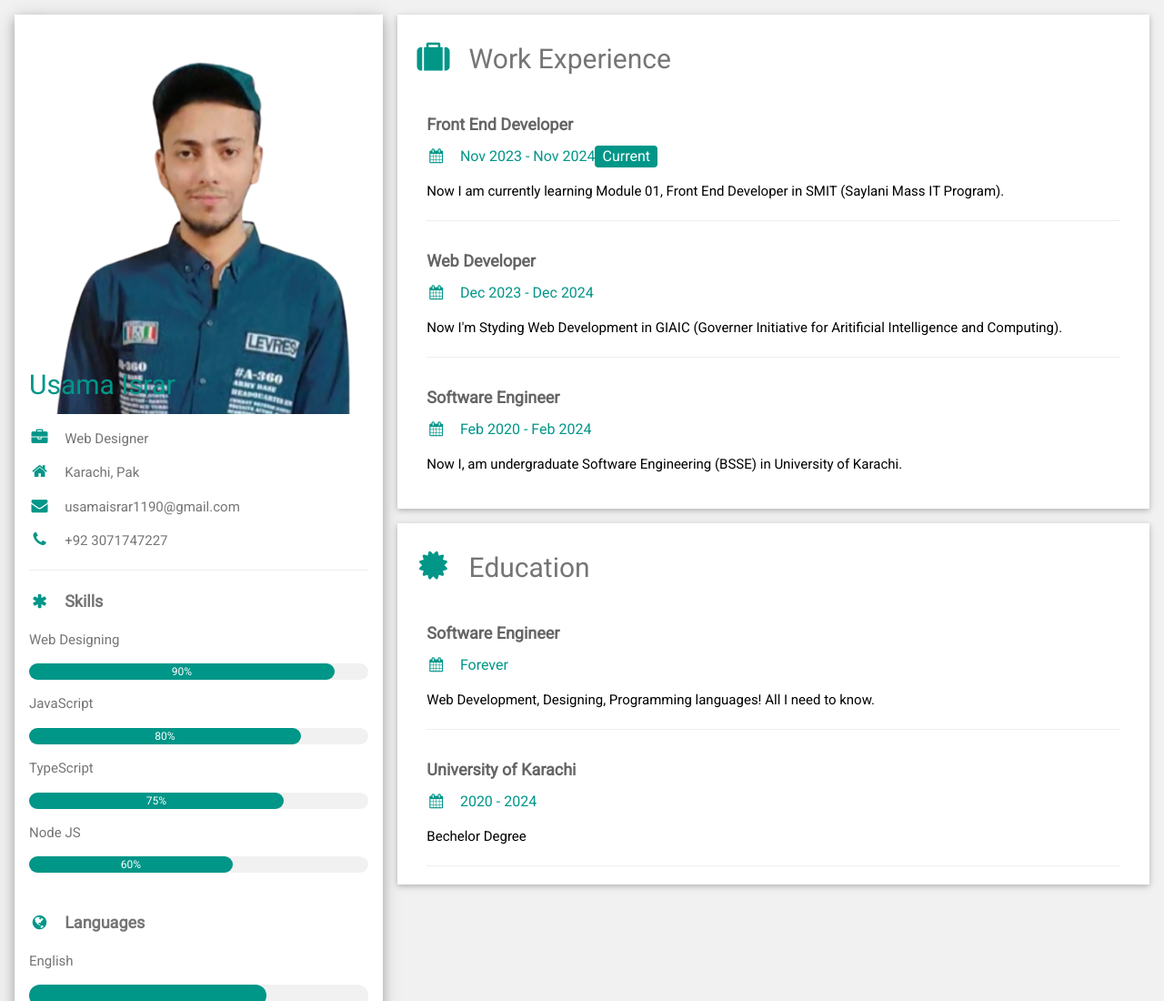
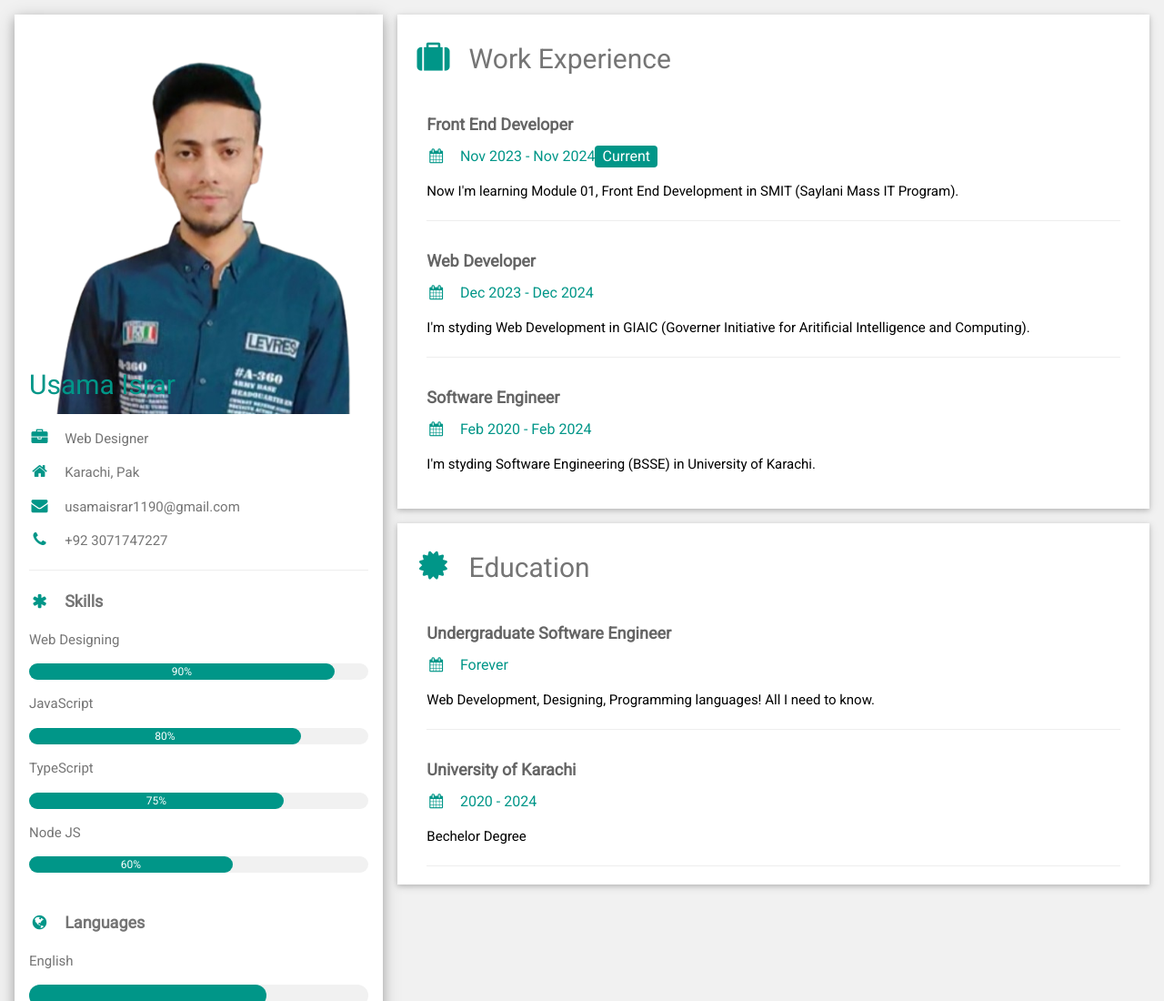
Before and after one commit to Usama1190/2nd-Profile-Card, a plain HTML site: page index.html in a window 1280 px wide. Shown: the top 1100 px of the page at 91% size. Drawn offline with nearby package versions, Linux system fonts and the light colour scheme.

Commit message:
index.html updated

```diff
--- a/index.html
+++ b/index.html
@@ -90,26 +90,26 @@
               <div class="w3-container">
                 <h5 class="w3-opacity"><b>Front End Developer</b></h5>
                 <h6 class="w3-text-teal"><i class="fa fa-calendar fa-fw w3-margin-right"></i>Nov 2023 - Nov 2024<span class="w3-tag w3-teal w3-round">Current</span></h6>
-                <p>Now I am currently learning Module 01, Front End Developer in SMIT (Saylani Mass IT Program).</p>
+                <p>Now I'm learning Module 01, Front End Development in SMIT (Saylani Mass IT Program).</p>
                 <hr>
               </div>
               <div class="w3-container">
                 <h5 class="w3-opacity"><b>Web Developer</b></h5>
                 <h6 class="w3-text-teal"><i class="fa fa-calendar fa-fw w3-margin-right"></i>Dec 2023 - Dec 2024</h6>
-                <p>Now I'm Styding Web Development in GIAIC (Governer Initiative for Aritificial Intelligence and Computing).</p>
+                <p>I'm styding Web Development in GIAIC (Governer Initiative for Aritificial Intelligence and Computing).</p>
                 <hr>
               </div>
               <div class="w3-container">
                 <h5 class="w3-opacity"><b>Software Engineer</b></h5>
                 <h6 class="w3-text-teal"><i class="fa fa-calendar fa-fw w3-margin-right"></i>Feb 2020 - Feb 2024</h6>
-                <p>Now I, am undergraduate Software Engineering (BSSE) in University of Karachi.</p><br>
+                <p>I'm styding Software Engineering (BSSE) in University of Karachi.</p><br>
               </div>
             </div>
 
             <div class="w3-container w3-card w3-white">
               <h2 class="w3-text-grey w3-padding-16"><i class="fa fa-certificate fa-fw w3-margin-right w3-xxlarge w3-text-teal"></i>Education</h2>
               <div class="w3-container">
-                <h5 class="w3-opacity"><b>Software Engineer</b></h5>
+                <h5 class="w3-opacity"><b>Undergraduate Software Engineer</b></h5>
                 <h6 class="w3-text-teal"><i class="fa fa-calendar fa-fw w3-margin-right"></i>Forever</h6>
                 <p>Web Development, Designing, Programming languages! All I need to know.</p>
                 <hr>
@@ -144,7 +144,7 @@
         <a href="#"><i class="fa fa-pinterest-p w3-hover-opacity"></i></a>
         <a href="#"><i class="fa fa-twitter w3-hover-opacity"></i></a>
         <a href="https://www.linkedin.com/in/usama-israr-khan-3b68312ab/overlay/about-this-profile/?lipi=urn%3Ali%3Apage%3Ad_flagship3_profile_view_base%3B9WddP3XPRDip4hhKl6CqeQ%3D%3D" target="_blank"><i class="fa fa-linkedin w3-hover-opacity"></i></a>
-        <p>Powered by <a href="https://wwkedin.w.lincom/in/usama-israr-khan-3b68312ab/overlay/about-this-profile/?lipi=urn%3Ali%3Apage%3Ad_flagship3_profile_view_base%3B9WddP3XPRDip4hhKl6CqeQ%3D%3D" target="_blank">uSamaIsrar</a></p>
+        <p>Powered by <a href="https://www.linkedin.com/in/usama-israr-khan-3b68312ab/?lipi=urn%3Ali%3Apage%3Ad_flagship3_feed%3BHjJAxKatTPGsVm2ZSgCIvQ%3D%3D" target="_blank">uSamaIsrar</a></p>
       </footer>
   </body>
 </html>
```
